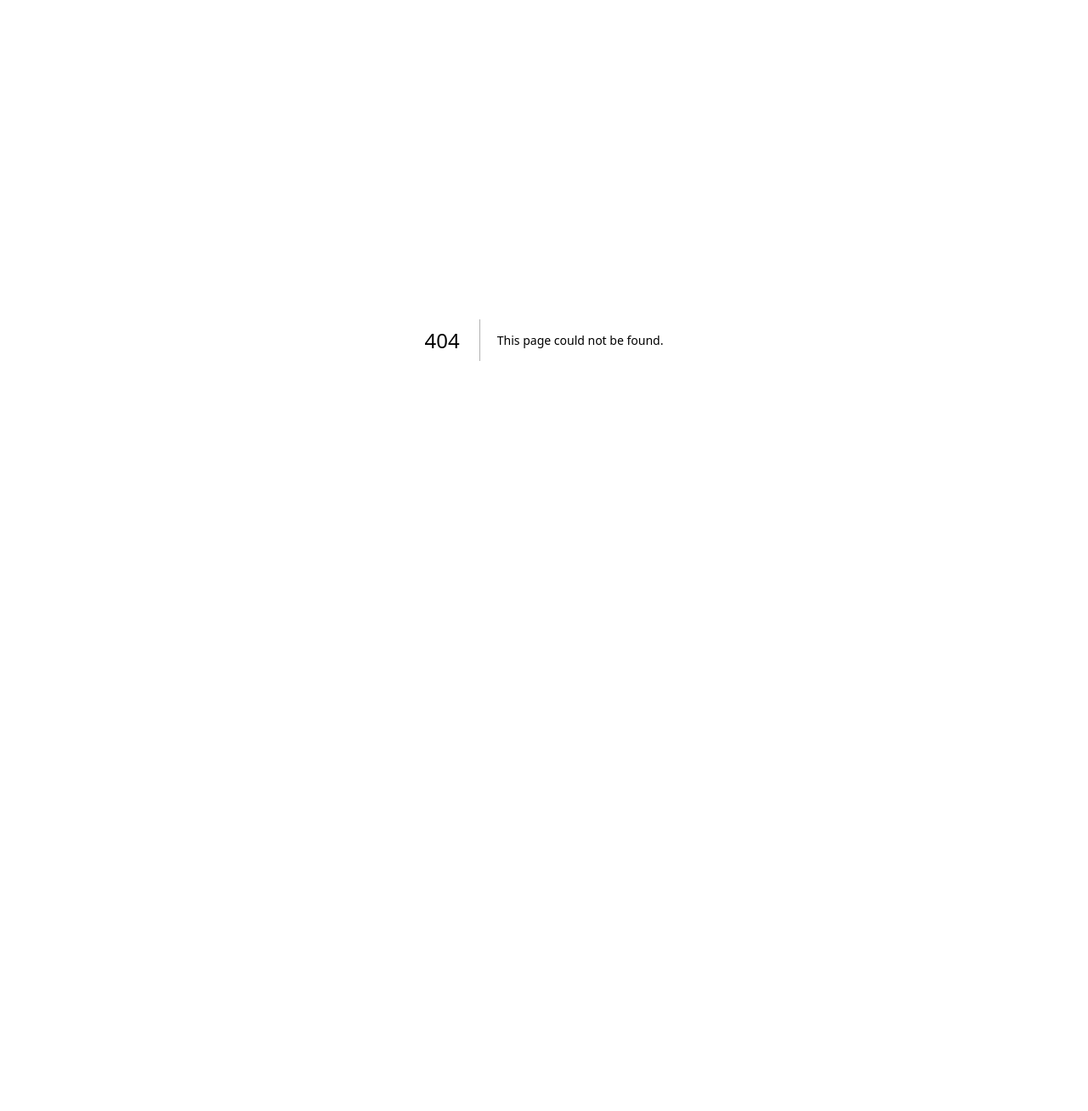
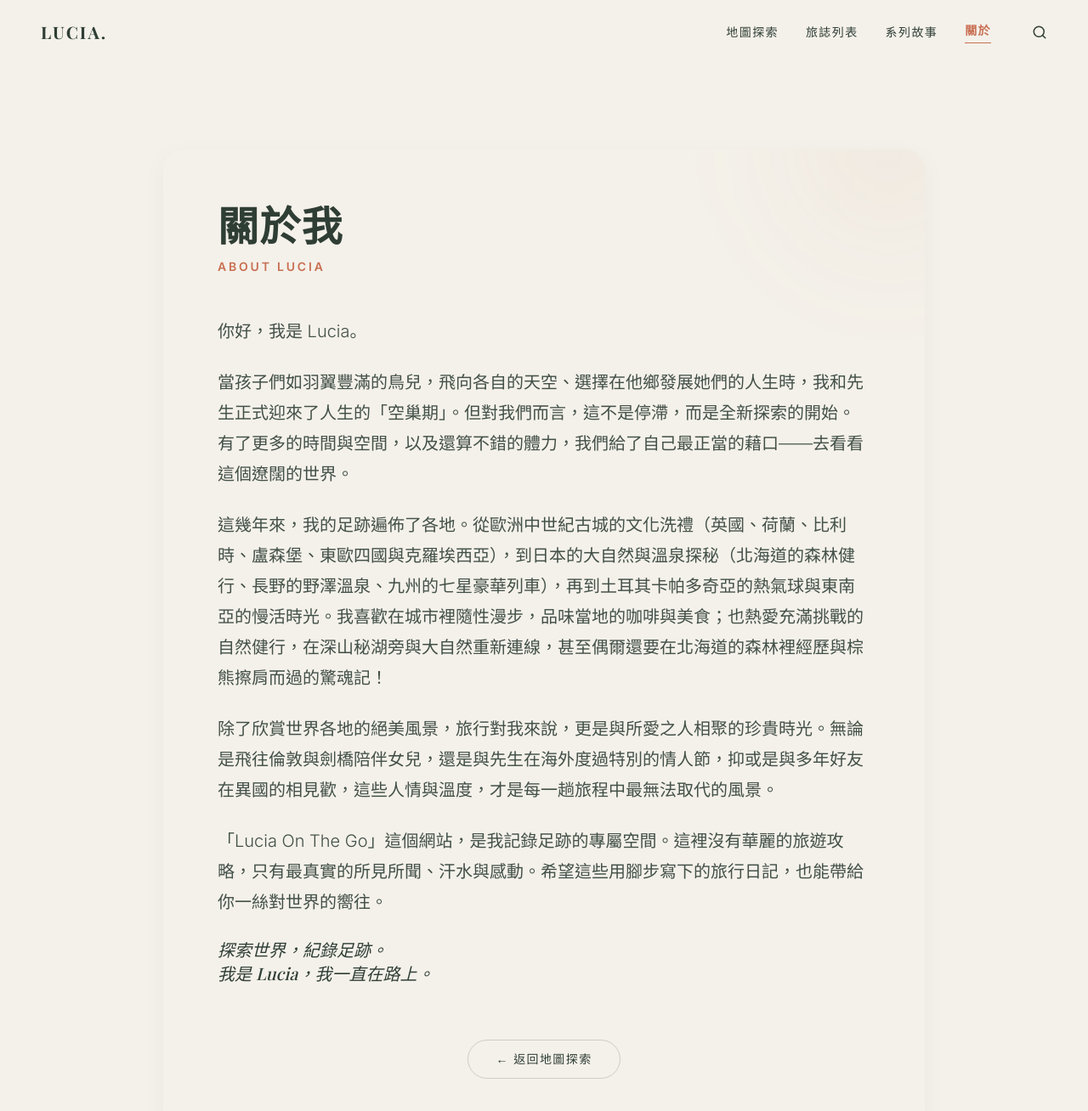
Before and after one commit to luciahappy123-jpg/luciaonthego, a Next.js app: page /about in a window 1280 px wide. Before the commit this address had no page. Shown: the top 1308 px of the page at 85% size. Before the commit the page ends 800 px from the top, so only its background shows below. Built offline with nearby package versions, Linux system fonts and the light colour scheme; a web font is replaced by a local one.

Commit message:
Add About page and update header links

```diff
--- /dev/null
+++ b/src/app/about/page.tsx
@@ -0,0 +1,45 @@
+import Header from '@/components/Header';
+import Link from 'next/link';
+
+export default function AboutPage() {
+    return (
+        <main className="min-h-screen bg-earth-ocean py-24 px-6 md:px-12 text-earth-text selection:bg-earth-accent/30 selection:text-earth-text relative overflow-hidden">
+            <Header className="absolute top-0 left-0 w-full z-20 flex justify-between items-center px-6 md:px-12 py-6 text-earth-text" />
+
+            <div className="max-w-4xl mx-auto mt-12 md:mt-20">
+                <div className="bg-[#F4F1EA] rounded-3xl p-8 md:p-16 shadow-[0_8px_30px_rgb(0,0,0,0.04)] relative overflow-hidden">
+                    {/* Decorative element */}
+                    <div className="absolute top-0 right-0 w-64 h-64 bg-earth-accent/5 rounded-full blur-3xl -translate-y-1/2 translate-x-1/3"></div>
+
+                    <header className="mb-12 relative z-10">
+                        <h1 className="text-4xl md:text-5xl font-serif font-bold mb-4 tracking-wide text-earth-text">關於我</h1>
+                        <p className="font-sans text-earth-accent tracking-[0.2em] uppercase text-sm font-semibold">About Lucia</p>
+                    </header>
+
+                    <div className="prose prose-lg md:prose-xl prose-stone max-w-none font-sans font-light text-earth-text/90 leading-relaxed relative z-10">
+                        <p>你好，我是 Lucia。</p>
+
+                        <p>當孩子們如羽翼豐滿的鳥兒，飛向各自的天空、選擇在他鄉發展她們的人生時，我和先生正式迎來了人生的「空巢期」。但對我們而言，這不是停滯，而是全新探索的開始。有了更多的時間與空間，以及還算不錯的體力，我們給了自己最正當的藉口——去看看這個遼闊的世界。</p>
+
+                        <p>這幾年來，我的足跡遍佈了各地。從歐洲中世紀古城的文化洗禮（英國、荷蘭、比利時、盧森堡、東歐四國與克羅埃西亞），到日本的大自然與溫泉探秘（北海道的森林健行、長野的野澤溫泉、九州的七星豪華列車），再到土耳其卡帕多奇亞的熱氣球與東南亞的慢活時光。我喜歡在城市裡隨性漫步，品味當地的咖啡與美食；也熱愛充滿挑戰的自然健行，在深山秘湖旁與大自然重新連線，甚至偶爾還要在北海道的森林裡經歷與棕熊擦肩而過的驚魂記！</p>
+
+                        <p>除了欣賞世界各地的絕美風景，旅行對我來說，更是與所愛之人相聚的珍貴時光。無論是飛往倫敦與劍橋陪伴女兒，還是與先生在海外度過特別的情人節，抑或是與多年好友在異國的相見歡，這些人情與溫度，才是每一趟旅程中最無法取代的風景。</p>
+
+                        <p>「Lucia On The Go」這個網站，是我記錄足跡的專屬空間。這裡沒有華麗的旅遊攻略，只有最真實的所見所聞、汗水與感動。希望這些用腳步寫下的旅行日記，也能帶給你一絲對世界的嚮往。</p>
+
+                        <p className="text-xl font-serif italic font-medium mt-12 text-earth-text">
+                            探索世界，紀錄足跡。<br/>
+                            我是 Lucia，我一直在路上。
+                        </p>
+                    </div>
+
+                    <div className="mt-16 text-center relative z-10">
+                        <Link href="/" className="inline-block text-sm font-sans tracking-widest uppercase border border-earth-text/20 rounded-full px-8 py-3 hover:bg-earth-text hover:text-earth-ocean transition-all duration-300">
+                            ← 返回地圖探索
+                        </Link>
+                    </div>
+                </div>
+            </div>
+        </main>
+    );
+}
--- a/src/components/Header.tsx
+++ b/src/components/Header.tsx
@@ -16,6 +16,7 @@ export default function Header({ className = "absolute top-0 w-full z-20 flex ju
 
     const isHome = pathname === '/';
     const isPosts = pathname === '/posts';
+    const isAbout = pathname === '/about';
 
     return (
         <>
@@ -27,7 +28,7 @@ export default function Header({ className = "absolute top-0 w-full z-20 flex ju
                     <Link href="/" className={`${isHome ? 'text-earth-accent font-semibold border-b border-earth-accent pb-1' : 'hover:text-earth-accent transition-colors'}`}>地圖探索</Link>
                     <Link href="/posts" className={`${isPosts ? 'text-earth-accent font-semibold border-b border-earth-accent pb-1' : 'hover:text-earth-accent transition-colors'}`}>旅誌列表</Link>
                     <Link href="#" className="hover:text-earth-accent transition-colors">系列故事</Link>
-                    <Link href="#" className="hover:text-earth-accent transition-colors">關於</Link>
+                    <Link href="/about" className={`${isAbout ? 'text-earth-accent font-semibold border-b border-earth-accent pb-1' : 'hover:text-earth-accent transition-colors'}`}>關於</Link>
                     <button
                         aria-label="搜尋"
                         className="ml-4 hover:text-earth-accent transition-colors"
```
